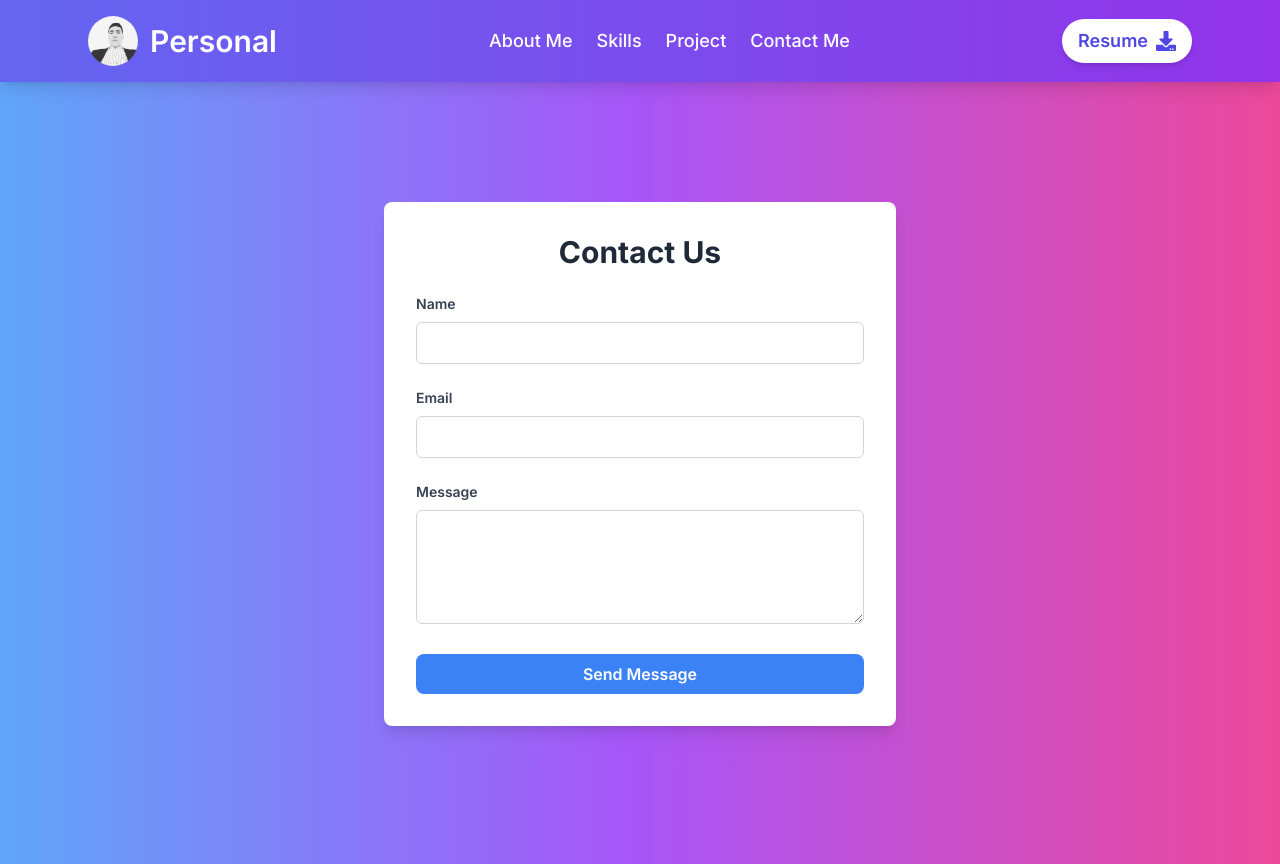
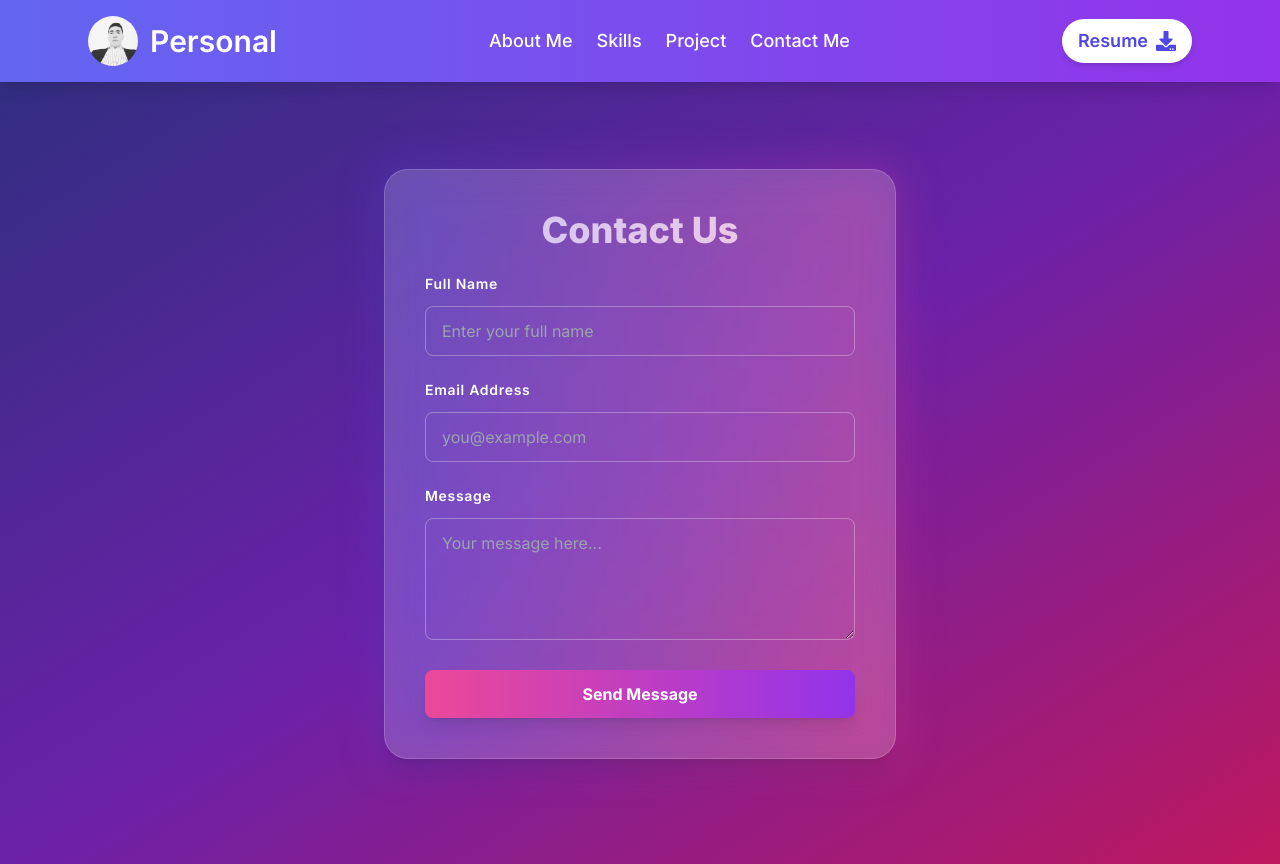
Before and after one commit to suyunovdev/Portfolio_Website, a Next.js app: page /contact in a window 1280 px wide. Built offline with nearby package versions, Linux system fonts and the light colour scheme.

Commit message:
finished

```diff
--- a/src/app/contact/page.jsx
+++ b/src/app/contact/page.jsx
@@ -1,5 +1,7 @@
 "use client";
-import React, { useState } from "react";
+import React, { useState, useEffect } from "react";
+import AOS from "aos";
+import "aos/dist/aos.css";
 import { toast } from "react-toastify";
 import "react-toastify/dist/ReactToastify.css";
 
@@ -10,6 +12,13 @@ const Contact = () => {
     message: "",
   });
   const [isSubmitting, setIsSubmitting] = useState(false);
+
+  // AOS kutubxonasini ishga tushiramiz
+  useEffect(() => {
+    AOS.init({
+      duration: 1000, // animatsiya davomiyligi
+    });
+  }, []);
 
   const handleChange = (e) => {
     const { name, value } = e.target;
@@ -44,31 +53,36 @@ const Contact = () => {
     if (!validateForm()) return;
     setIsSubmitting(true);
 
-    // Instead of sending the data to Telegram API, just show a success message
     toast.success("Message sent successfully! (Simulated)", {
       position: "top-right",
       autoClose: 3000,
     });
 
-    // Reset the form
     setFormData({ name: "", email: "", message: "" });
 
     setIsSubmitting(false);
   };
 
   return (
-    <div className="min-h-screen bg-gradient-to-r from-blue-400 via-purple-500 to-pink-500 flex items-center justify-center py-12 px-4">
-      <div className="bg-white rounded-lg shadow-lg p-8 max-w-lg w-full">
-        <h1 className="text-3xl font-bold mb-6 text-center text-gray-800">
+    <div className="min-h-screen bg-gradient-to-br from-indigo-900 via-purple-800 to-pink-700 flex items-center justify-center py-12 px-4">
+      <div
+        className="relative bg-white/20 backdrop-blur-lg shadow-xl rounded-3xl p-10 max-w-lg w-full border border-white/20"
+        data-aos="fade-up"
+      >
+        <h1
+          className="text-4xl font-extrabold text-center mb-6 text-white"
+          data-aos="fade-right"
+        >
           Contact Us
         </h1>
-        <form onSubmit={handleSubmit} className="space-y-6">
-          <div>
+
+        <form onSubmit={handleSubmit} className="space-y-6 relative z-10">
+          <div data-aos="fade-left">
             <label
-              className="block text-gray-700 text-sm font-semibold mb-2"
               htmlFor="name"
+              className="block text-sm font-semibold text-white tracking-wider mb-2"
             >
-              Name
+              Full Name
             </label>
             <input
               type="text"
@@ -76,16 +90,18 @@ const Contact = () => {
               id="name"
               value={formData.name}
               onChange={handleChange}
-              className="w-full border border-gray-300 rounded-md py-2 px-3 text-gray-700 focus:ring-2 focus:ring-blue-500 transition-all"
+              className="w-full px-4 py-3 mt-1 text-white bg-transparent border border-white/30 rounded-lg focus:outline-none focus:ring-4 focus:ring-indigo-400 transition-all"
+              placeholder="Enter your full name"
               required
             />
           </div>
-          <div>
+
+          <div data-aos="fade-right">
             <label
-              className="block text-gray-700 text-sm font-semibold mb-2"
               htmlFor="email"
+              className="block text-sm font-semibold text-white tracking-wider mb-2"
             >
-              Email
+              Email Address
             </label>
             <input
               type="email"
@@ -93,14 +109,16 @@ const Contact = () => {
               id="email"
               value={formData.email}
               onChange={handleChange}
-              className="w-full border border-gray-300 rounded-md py-2 px-3 text-gray-700 focus:ring-2 focus:ring-blue-500 transition-all"
+              className="w-full px-4 py-3 mt-1 text-white bg-transparent border border-white/30 rounded-lg focus:outline-none focus:ring-4 focus:ring-indigo-400 transition-all"
+              placeholder="you@example.com"
               required
             />
           </div>
-          <div>
+
+          <div data-aos="fade-left">
             <label
-              className="block text-gray-700 text-sm font-semibold mb-2"
               htmlFor="message"
+              className="block text-sm font-semibold text-white tracking-wider mb-2"
             >
               Message
             </label>
@@ -109,15 +127,17 @@ const Contact = () => {
               id="message"
               value={formData.message}
               onChange={handleChange}
-              className="w-full border border-gray-300 rounded-md py-2 px-3 text-gray-700 focus:ring-2 focus:ring-blue-500 transition-all"
               rows="4"
+              className="w-full px-4 py-3 mt-1 text-white bg-transparent border border-white/30 rounded-lg focus:outline-none focus:ring-4 focus:ring-indigo-400 transition-all"
+              placeholder="Your message here..."
               required
-            />
+            ></textarea>
           </div>
-          <div className="flex justify-center">
+
+          <div className="flex justify-center" data-aos="zoom-in">
             <button
               type="submit"
-              className={`w-full bg-blue-500 hover:bg-blue-600 text-white font-semibold py-2 px-4 rounded-lg transition-all transform ${
+              className={`w-full bg-gradient-to-r from-pink-500 to-purple-600 hover:from-purple-600 hover:to-pink-500 text-white font-bold py-3 rounded-lg shadow-lg transition-all transform hover:scale-105 ${
                 isSubmitting
                   ? "opacity-60 cursor-not-allowed"
                   : "hover:scale-105"
@@ -128,6 +148,9 @@ const Contact = () => {
             </button>
           </div>
         </form>
+
+        {/* Yorqin gradient background */}
+        <div className="absolute -inset-0.5 bg-gradient-to-r from-indigo-600 to-pink-500 rounded-lg blur-xl opacity-30"></div>
       </div>
     </div>
   );
--- a/src/app/layout.js
+++ b/src/app/layout.js
@@ -1,7 +1,6 @@
 import { Inter } from "next/font/google";
 import "./globals.css";
-import Header from "@/components/header";
-// import Footer from "@/components/footer";
+import Header from "@/components/header"; // Header ichida dark mode bo'ladi
 
 const inter = Inter({ subsets: ["latin"] });
 
@@ -13,10 +12,9 @@ export const metadata = {
 export default function RootLayout({ children }) {
   return (
     <html lang="en">
-      <body className={inter.className}>
+      <body className={`${inter.className} bg-white dark:bg-gray-900`}>
         <Header />
-        <div className="mt-16">{children}</div>
-        {/* <Footer /> */}
+        <div className="mt-16 text-black dark:text-white">{children}</div>
       </body>
     </html>
   );
--- a/src/components/header/index.jsx
+++ b/src/components/header/index.jsx
@@ -39,7 +39,7 @@ const Header = () => {
               alt="Logo"
               width={50}
               height={50}
-              className="rounded-full  transition-transform transform hover:scale-110"
+              className="rounded-full"
             />
             <h1 className="text-3xl font-semibold text-white transition-transform transform hover:scale-105">
               Personal
```
